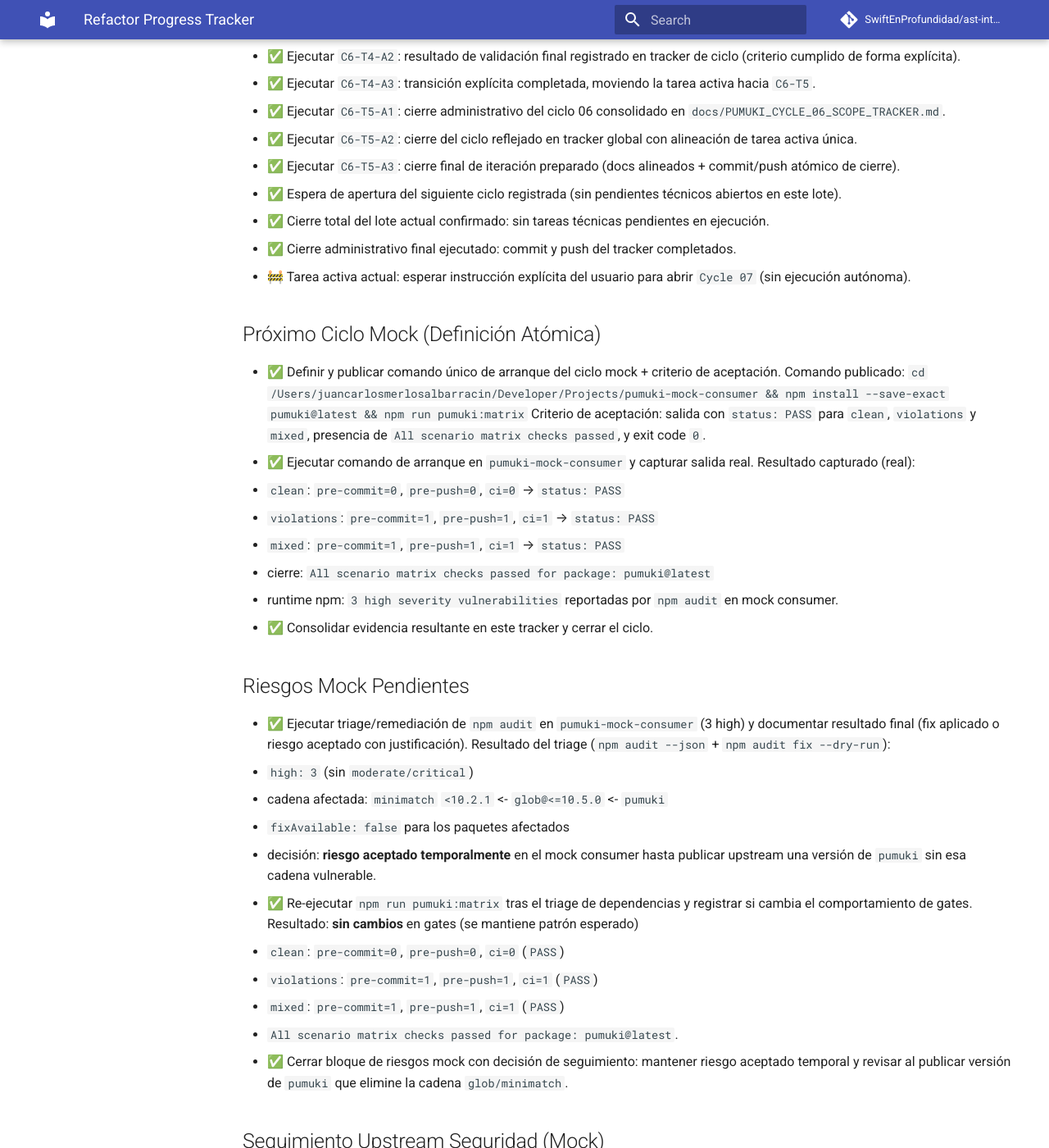
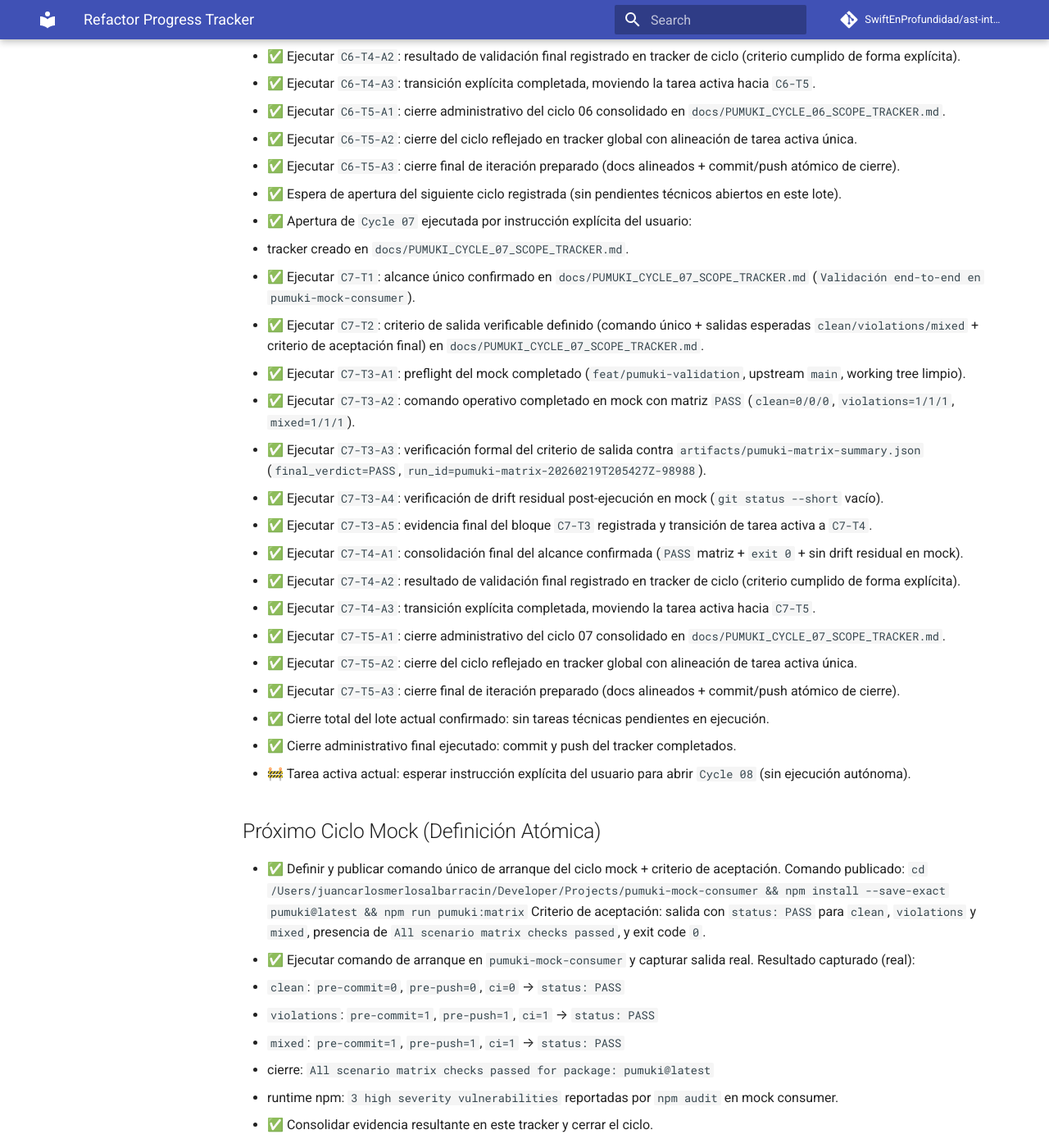
Before and after one commit to SwiftEnProfundidad/ast-intelligence-hooks, an MkDocs documentation site: the page built from docs/REFRACTOR_PROGRESS.md, in a window 1280 px wide and 1400 px high, scrolled down 6551 px. Shown: the whole window at 82% size. Built offline with MkDocs 1.6.1 and Material for MkDocs 9.7.7, drawn with Linux system fonts in a browser that asks for light colours; comment, search, counter and statistics services are not loaded.

Commit message:
docs(cycle-07): close tracker and finalize iteration

```diff
--- a/docs/REFRACTOR_PROGRESS.md
+++ b/docs/REFRACTOR_PROGRESS.md
@@ -150,9 +150,24 @@ Estado consolidado del refactor con seguimiento de tareas y evidencia del avance
 - ✅ Ejecutar `C6-T5-A2`: cierre del ciclo reflejado en tracker global con alineación de tarea activa única.
 - ✅ Ejecutar `C6-T5-A3`: cierre final de iteración preparado (docs alineados + commit/push atómico de cierre).
 - ✅ Espera de apertura del siguiente ciclo registrada (sin pendientes técnicos abiertos en este lote).
+- ✅ Apertura de `Cycle 07` ejecutada por instrucción explícita del usuario:
+  - tracker creado en `docs/PUMUKI_CYCLE_07_SCOPE_TRACKER.md`.
+- ✅ Ejecutar `C7-T1`: alcance único confirmado en `docs/PUMUKI_CYCLE_07_SCOPE_TRACKER.md` (`Validación end-to-end en pumuki-mock-consumer`).
+- ✅ Ejecutar `C7-T2`: criterio de salida verificable definido (comando único + salidas esperadas `clean/violations/mixed` + criterio de aceptación final) en `docs/PUMUKI_CYCLE_07_SCOPE_TRACKER.md`.
+- ✅ Ejecutar `C7-T3-A1`: preflight del mock completado (`feat/pumuki-validation`, upstream `main`, working tree limpio).
+- ✅ Ejecutar `C7-T3-A2`: comando operativo completado en mock con matriz `PASS` (`clean=0/0/0`, `violations=1/1/1`, `mixed=1/1/1`).
+- ✅ Ejecutar `C7-T3-A3`: verificación formal del criterio de salida contra `artifacts/pumuki-matrix-summary.json` (`final_verdict=PASS`, `run_id=pumuki-matrix-20260219T205427Z-98988`).
+- ✅ Ejecutar `C7-T3-A4`: verificación de drift residual post-ejecución en mock (`git status --short` vacío).
+- ✅ Ejecutar `C7-T3-A5`: evidencia final del bloque `C7-T3` registrada y transición de tarea activa a `C7-T4`.
+- ✅ Ejecutar `C7-T4-A1`: consolidación final del alcance confirmada (`PASS` matriz + `exit 0` + sin drift residual en mock).
+- ✅ Ejecutar `C7-T4-A2`: resultado de validación final registrado en tracker de ciclo (criterio cumplido de forma explícita).
+- ✅ Ejecutar `C7-T4-A3`: transición explícita completada, moviendo la tarea activa hacia `C7-T5`.
+- ✅ Ejecutar `C7-T5-A1`: cierre administrativo del ciclo 07 consolidado en `docs/PUMUKI_CYCLE_07_SCOPE_TRACKER.md`.
+- ✅ Ejecutar `C7-T5-A2`: cierre del ciclo reflejado en tracker global con alineación de tarea activa única.
+- ✅ Ejecutar `C7-T5-A3`: cierre final de iteración preparado (docs alineados + commit/push atómico de cierre).
 - ✅ Cierre total del lote actual confirmado: sin tareas técnicas pendientes en ejecución.
 - ✅ Cierre administrativo final ejecutado: commit y push del tracker completados.
-- 🚧 Tarea activa actual: esperar instrucción explícita del usuario para abrir `Cycle 07` (sin ejecución autónoma).
+- 🚧 Tarea activa actual: esperar instrucción explícita del usuario para abrir `Cycle 08` (sin ejecución autónoma).
 
 ## Próximo Ciclo Mock (Definición Atómica)
 - ✅ Definir y publicar comando único de arranque del ciclo mock + criterio de aceptación.
```
Also changed, not shown: docs/PUMUKI_CYCLE_07_SCOPE_TRACKER.md (added, +113 -0 lines).
